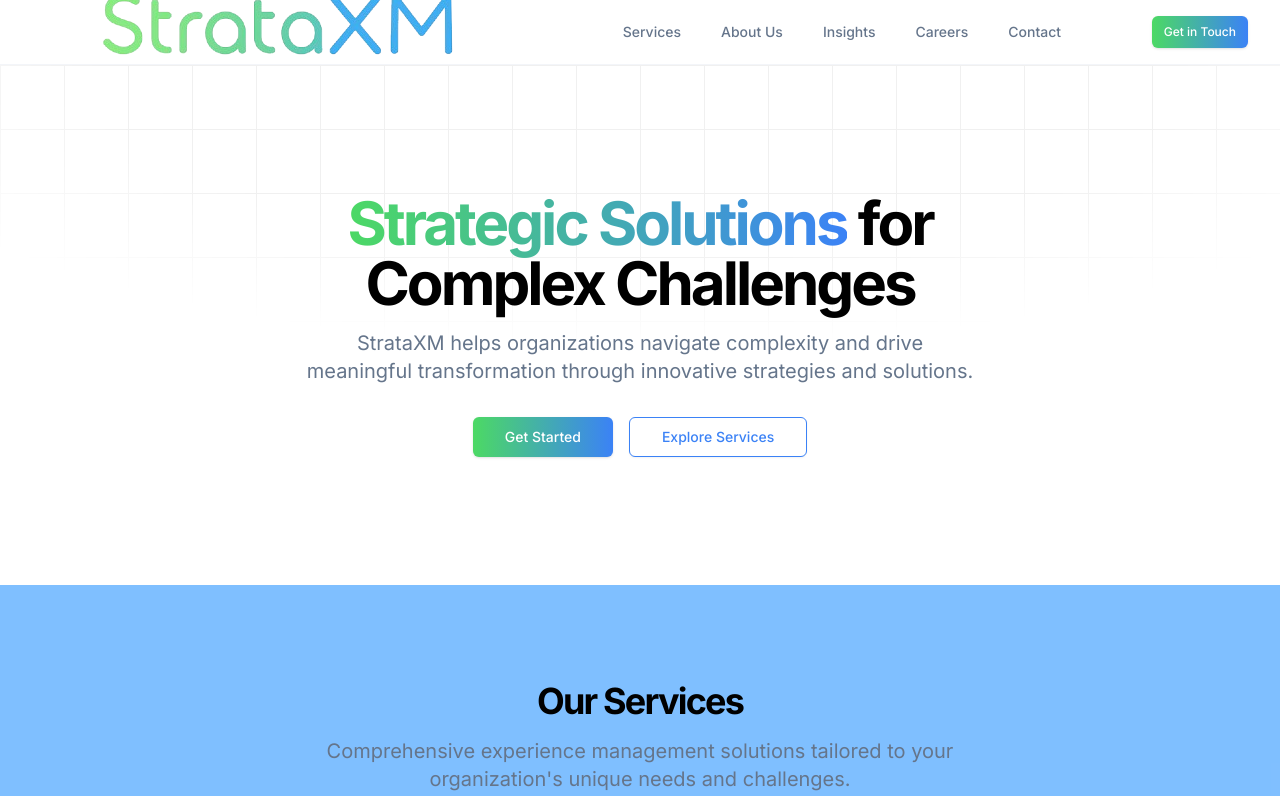
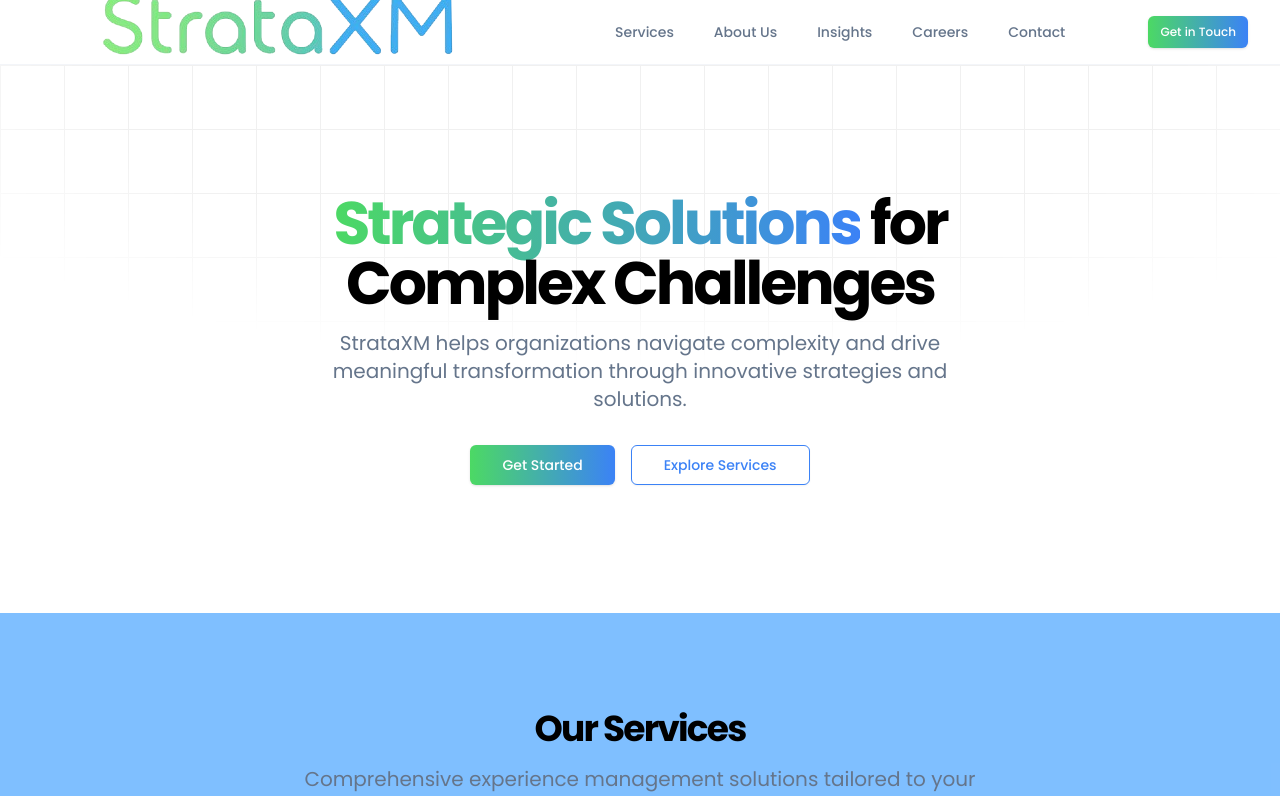
Before and after one commit to joshuaposton/StrataXM, a Next.js app: page / in a window 1280 px wide. Shown: the top 796 px of the page. Built offline with nearby package versions, Linux system fonts and the light colour scheme.

Commit message:
style(layout): Refactor Header component styles

```diff
--- a/src/pages/_app.tsx
+++ b/src/pages/_app.tsx
@@ -1,13 +1,17 @@
-
 import "@/styles/globals.css";
 import type { AppProps } from "next/app";
-import { Inter } from "next/font/google";
+import { Poppins } from "next/font/google";
 
-const inter = Inter({ subsets: ["latin"] });
+const poppins = Poppins({
+  weight: ['400', '500', '600', '700'],
+  subsets: ["latin"],
+  display: 'swap',
+  variable: '--font-poppins'
+});
 
 export default function App({ Component, pageProps }: AppProps) {
   return (
-    <main className={inter.className}>
+    <main className={poppins.className}>
       <Component {...pageProps} />
     </main>
   );
--- a/src/styles/globals.css
+++ b/src/styles/globals.css
@@ -12,7 +12,7 @@
 body {
   color: var(--foreground);
   background: var(--background);
-  font-family: Arial, Helvetica, sans-serif;
+  font-family: 'Poppins', Arial, sans-serif;
 }
 
 @layer utilities {
@@ -91,10 +91,11 @@ body {
   }
   body {
     @apply bg-background text-foreground;
-    font-family: 'Inter', -apple-system, BlinkMacSystemFont, 'Segoe UI', Helvetica, Arial, sans-serif;
+    font-family: 'Poppins', -apple-system, BlinkMacSystemFont, 'Segoe UI', Helvetica, Arial, sans-serif;
   }
   h1, h2, h3, h4, h5, h6 {
     @apply font-medium tracking-tight;
+    letter-spacing: -0.02em;
   }
 }
 
@@ -110,4 +111,8 @@ body {
   .gradient-bg {
     @apply bg-gradient-to-r from-[#4CD964]/90 to-[#3B82F6]/90;
   }
+
+  .rounded-btn {
+    @apply rounded-full;
+  }
 }
```
Also changed, not shown: src/components/layout/Header.tsx (line endings or trailing spaces).
